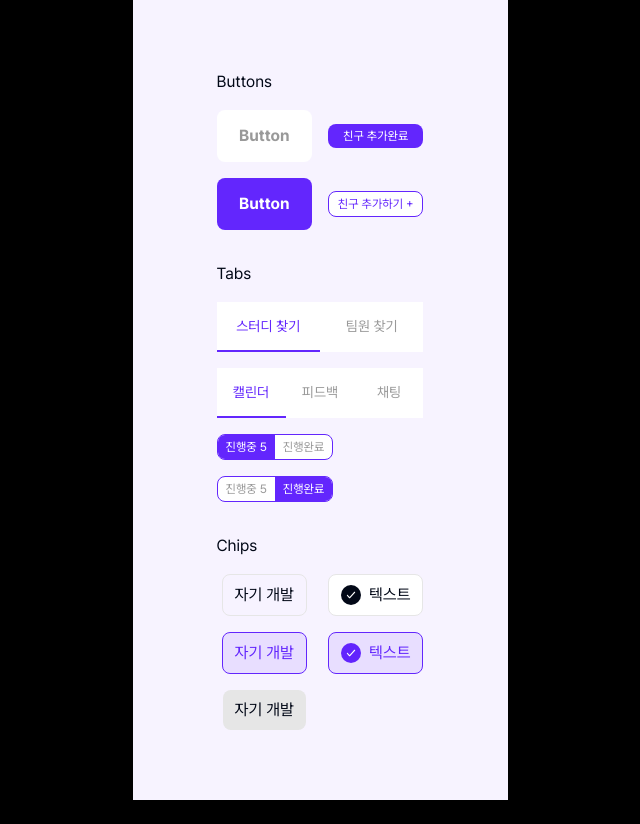
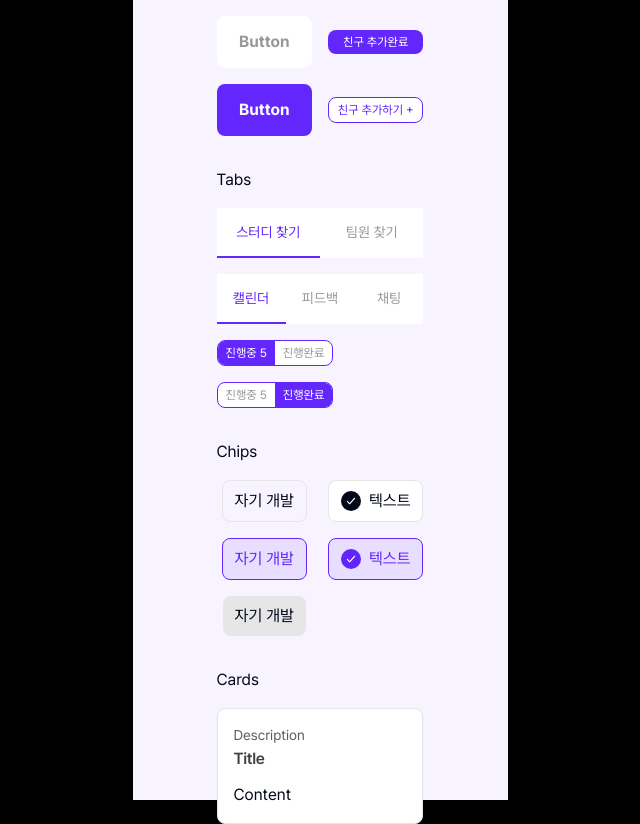
Before and after one commit to SuaJeong-winter/Swith_snProject, a Next.js app: page / in a window 1280 px wide. Shown: the whole page, without its empty margins (320-960 px from the left). Before the commit the page ends 800 px from the top, so only its background shows below. Built offline with nearby package versions, Linux system fonts and the light colour scheme.

Commit message:
feat: card 컴포넌트 스타일링

```diff
--- a/app/page.tsx
+++ b/app/page.tsx
@@ -1,4 +1,11 @@
 import { Button } from '~/components/ui/button'
+import {
+  Card,
+  CardContent,
+  CardDescription,
+  CardHeader,
+  CardTitle,
+} from '~/components/ui/card'
 import { Chip } from '~/components/ui/chip'
 import { Tabs, TabsList, TabsTrigger } from '~/components/ui/tabs'
 
@@ -91,6 +98,16 @@ export default function Home() {
           </Chip>
           <Chip variant="muted">자기 개발</Chip>
         </div>
+        <div className="flex flex-col gap-4">
+          <span>Cards</span>
+          <Card>
+            <CardHeader>
+              <CardDescription>Description</CardDescription>
+              <CardTitle>Title</CardTitle>
+            </CardHeader>
+            <CardContent>Content</CardContent>
+          </Card>
+        </div>
       </div>
     </div>
   )
--- a/src/components/ui/card.tsx
+++ b/src/components/ui/card.tsx
@@ -9,7 +9,7 @@ const Card = React.forwardRef<
   <div
     ref={ref}
     className={cn(
-      'bg-card text-card-foreground rounded-lg border shadow-sm',
+      'rounded-lg border bg-background text-foreground shadow-sm',
       className,
     )}
     {...props}
@@ -23,7 +23,7 @@ const CardHeader = React.forwardRef<
 >(({ className, ...props }, ref) => (
   <div
     ref={ref}
-    className={cn('flex flex-col space-y-1.5 p-6', className)}
+    className={cn('flex flex-col space-y-1.5 p-4', className)}
     {...props}
   />
 ))
@@ -36,7 +36,7 @@ const CardTitle = React.forwardRef<
   <h3
     ref={ref}
     className={cn(
-      'text-2xl font-semibold leading-none tracking-tight',
+      'text-base font-semibold leading-none tracking-tight text-meetie-gray-75',
       className,
     )}
     {...props}
@@ -50,7 +50,7 @@ const CardDescription = React.forwardRef<
 >(({ className, ...props }, ref) => (
   <p
     ref={ref}
-    className={cn('text-muted-foreground text-sm', className)}
+    className={cn('text-sm text-meetie-gray-60', className)}
     {...props}
   />
 ))
@@ -60,7 +60,7 @@ const CardContent = React.forwardRef<
   HTMLDivElement,
   React.HTMLAttributes<HTMLDivElement>
 >(({ className, ...props }, ref) => (
-  <div ref={ref} className={cn('p-6 pt-0', className)} {...props} />
+  <div ref={ref} className={cn('p-4 pt-0', className)} {...props} />
 ))
 CardContent.displayName = 'CardContent'
 
@@ -70,7 +70,7 @@ const CardFooter = React.forwardRef<
 >(({ className, ...props }, ref) => (
   <div
     ref={ref}
-    className={cn('flex items-center p-6 pt-0', className)}
+    className={cn('flex items-center p-4 pt-0', className)}
     {...props}
   />
 ))
```
